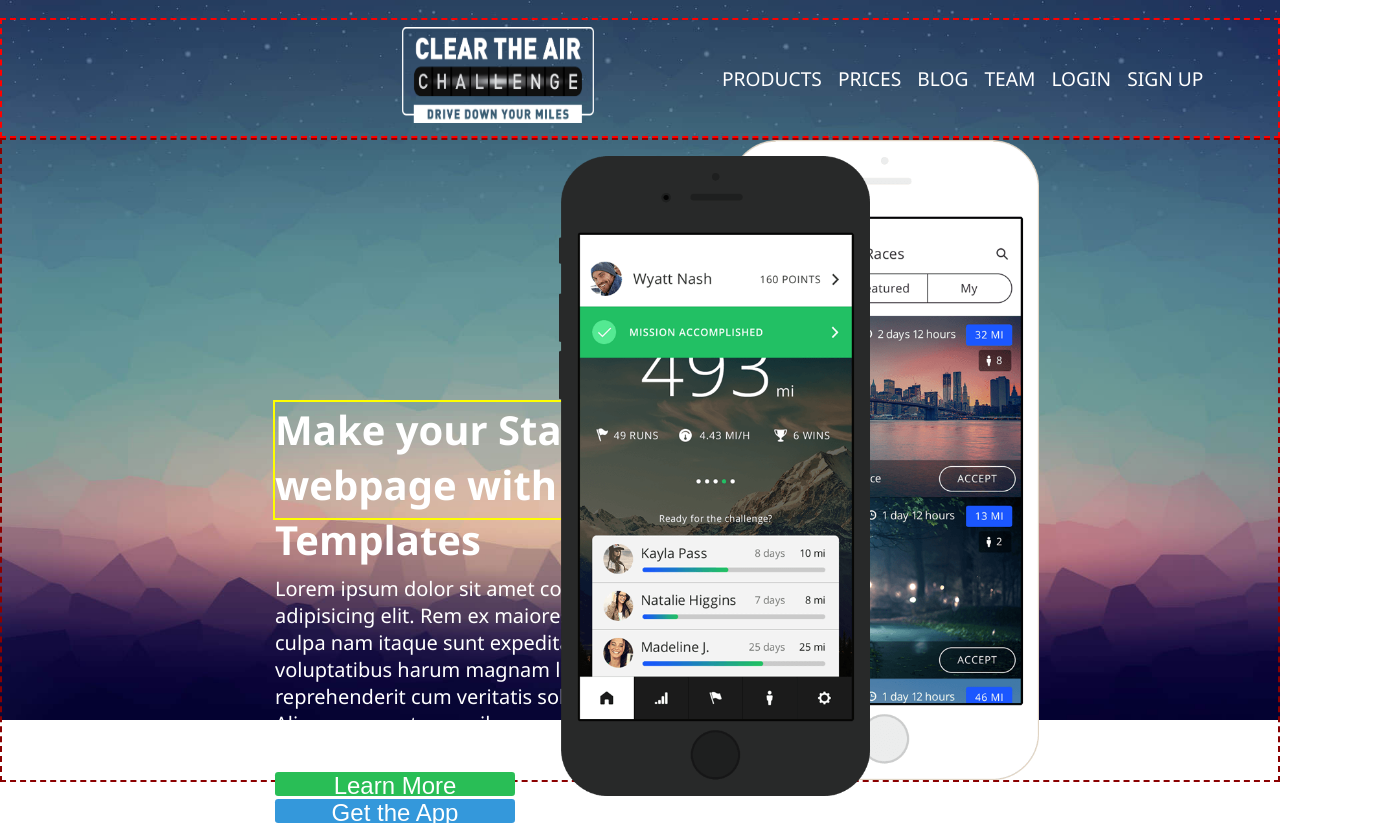
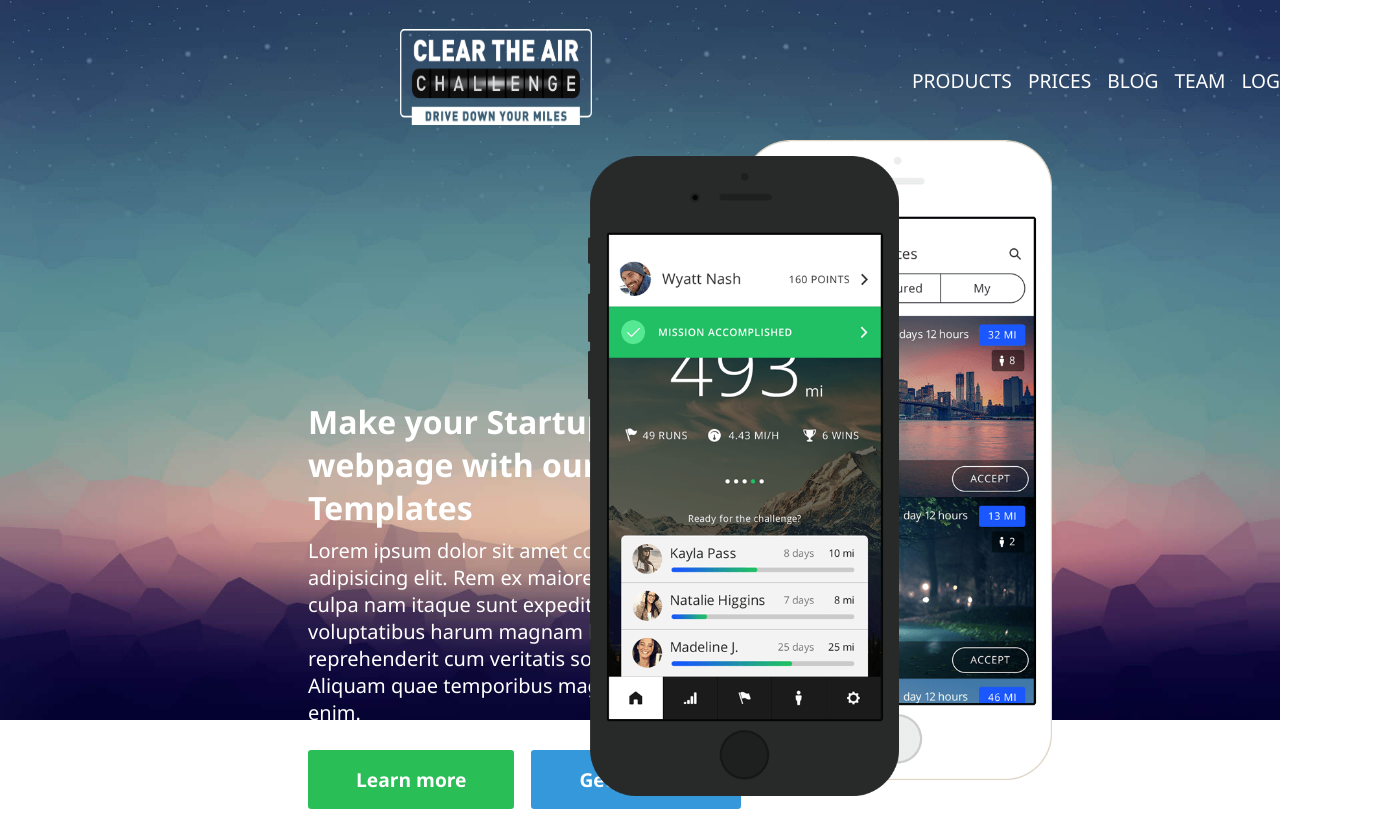
Before and after one commit to vincenzoarena/clearsample, a plain HTML site: page index.html in a window 1280 px wide. Shown: the whole page, 1393 px wide, since content can reach past the window. Drawn offline with Linux system fonts and the light colour scheme.

Commit message:
2022-01-28 - Fixed Header and Main, but still not responsive - Update 004

```diff
--- a/css/home.css
+++ b/css/home.css
@@ -68,27 +68,27 @@ main {
     display: flex;
     justify-content: space-around;
     align-items: center;
-    border: darkred 2px dashed;
-    top: 50rem;
+    /* border: darkred 2px dashed; */
+    top: 10rem;
 }
 
 .letters {
     display: flex;
     flex-direction: column;
-    border: 2px solid yellow;
+    /* border: 2px solid yellow; */
     width: 35vw;
     height: 15vh;
-    margin-left: 12rem;
+    margin-left: 15rem;
 }
 
 h1 {
-    font-size: 5vh;
+    font-size: 4vh;
     padding-bottom: 1vh;
 }
 
 p {
     font-size: 2.5vh;
-    padding-bottom: 1vh;
+    padding-bottom: 5vh;
 }
 .phones {
     display: flex;
@@ -101,23 +101,26 @@ p {
 .sphone2 {
     position: relative;
     top: 1rem;
-    left: -30rem;
+    left: -29rem;
 }
 
 .button1, .button2 {
-    border: none;
+    /* border: none; */
     border-radius: 0.2rem;
     width: 15rem;
-    height: 1.5rem;
-    font-size: 3vh;
+    height: 5rem;
+    font-size: 4vh;
+    font-weight: bolder;
+    padding: 1rem 3rem;
 }
 
-.button1 {
+.button1, .button1:hover {
     color: #ffffff;
     background-color: #29be56;
 }
 
-.button2 {
+.button2, .button2:hover {
     color: #ffffff;
     background-color: #3498db;
+    margin-left: 1vw;
 }
--- a/css/menu.css
+++ b/css/menu.css
@@ -5,7 +5,7 @@ header {
     height: 15vh;
     width: 100vw;
     /* margin-top: 5rem; */
-    border: 2px red dashed;
+    /* border: 2px red dashed; */
     /* z-index: 1; */
   }
   nav div{
@@ -15,7 +15,7 @@ header {
   header nav ul {
     display: flex;
     justify-content: center;
-    margin-left: 7rem;
+    margin-left: 19rem;
   }
   li {
     display: flex;
--- a/index.html
+++ b/index.html
@@ -32,10 +32,11 @@
                     <h1>Make your Startup webpage with our Templates</h1>
                     <p>Lorem ipsum dolor sit amet consectetur, adipisicing elit. Rem ex maiores, pariatur sint culpa nam itaque sunt expedita fugit voluptatibus harum magnam libero voluptates reprehenderit cum veritatis soluta aliquid. Aliquam quae temporibus magnam corporis enim.</p>
                 </div>
-                <div class="push">
-                    <!-- <a href="#" class="button1">Learn more</a>  -->
-                    <input type="button" value="Learn More" class="button1">
-                    <input type="button" value="Get the App" class="button2">
+                <div>
+                    <a href="#" class="button1">Learn more</a>
+                    <a href="#" class="button2">Get the App</a>
+                    <!-- <input type="button" value="Learn More" class="button1">
+                    <input type="button" value="Get the App" class="button2"> -->
                 </div>
             </article>
             <article>
```
